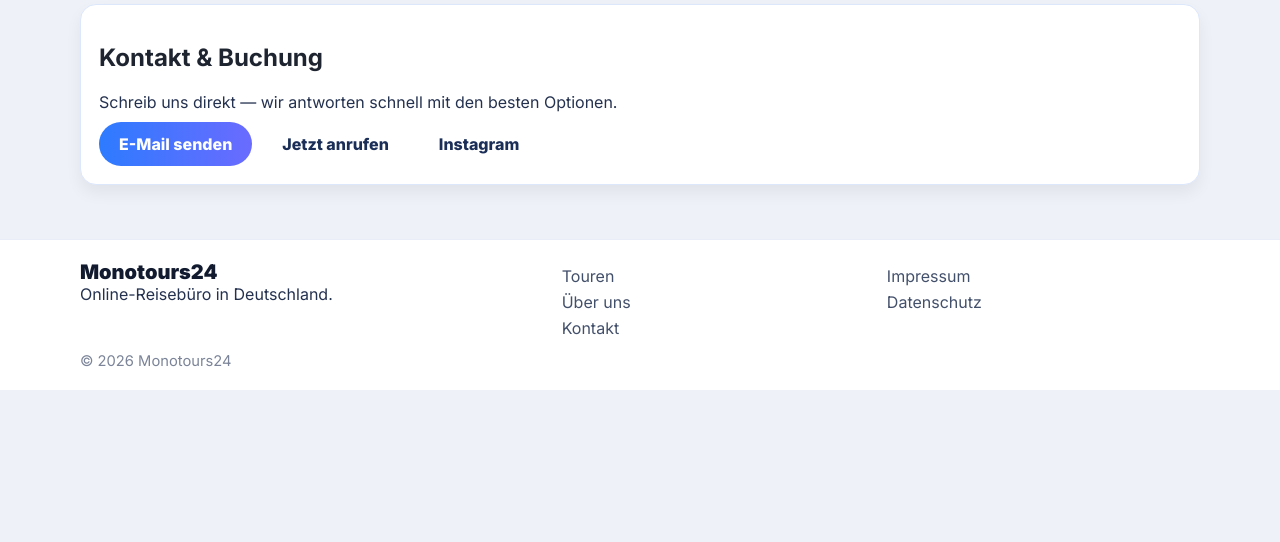
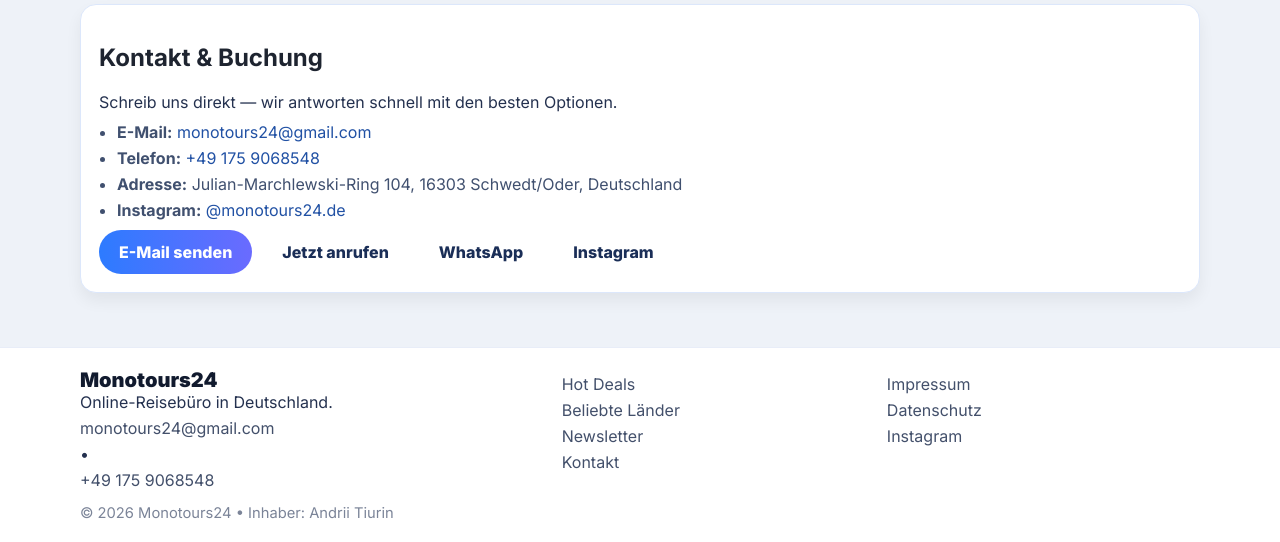
Before and after one commit to Andrii-Tiurin/monotours24noe, a website: page public/index.html in a window 1280 px wide. Shown: the part 1607-2149 px from the top of the page. Before the commit the page ends 1997 px from the top, so only its background shows below. Drawn offline with Linux system fonts and the light colour scheme; files whose address does not match are found by name.

Commit message:
Make contacts/footer fully clickable and fill details from monotours24.de

```diff
--- a/public/index.html
+++ b/public/index.html
@@ -135,9 +135,16 @@
       <div class="contact-box">
         <h2>Kontakt & Buchung</h2>
         <p>Schreib uns direkt — wir antworten schnell mit den besten Optionen.</p>
+        <ul class="contact-list">
+          <li><strong>E-Mail:</strong> <a href="mailto:monotours24@gmail.com">monotours24@gmail.com</a></li>
+          <li><strong>Telefon:</strong> <a href="tel:+491759068548">+49 175 9068548</a></li>
+          <li><strong>Adresse:</strong> Julian-Marchlewski-Ring 104, 16303 Schwedt/Oder, Deutschland</li>
+          <li><strong>Instagram:</strong> <a target="_blank" rel="noopener" href="https://www.instagram.com/monotours24.de/">@monotours24.de</a></li>
+        </ul>
         <div class="contact-actions">
           <a class="btn" href="mailto:monotours24@gmail.com">E-Mail senden</a>
           <a class="btn btn-white" href="tel:+491759068548">Jetzt anrufen</a>
+          <a class="btn btn-white" target="_blank" rel="noopener" href="https://wa.me/491759068548">WhatsApp</a>
           <a class="btn btn-white" target="_blank" rel="noopener" href="https://www.instagram.com/monotours24.de/">Instagram</a>
         </div>
       </div>
@@ -146,11 +153,24 @@
 
   <footer class="footer-light">
     <div class="container foot-grid">
-      <div><div class="logo dark">Monotours24</div><p>Online-Reisebüro in Deutschland.</p></div>
-      <div><a href="tours.html">Touren</a><a href="about.html">Über uns</a><a href="contact.html">Kontakt</a></div>
-      <div><a href="impressum.html">Impressum</a><a href="datenschutz.html">Datenschutz</a></div>
+      <div>
+        <div class="logo dark">Monotours24</div>
+        <p>Online-Reisebüro in Deutschland.</p>
+        <p><a href="mailto:monotours24@gmail.com">monotours24@gmail.com</a> • <a href="tel:+491759068548">+49 175 9068548</a></p>
+      </div>
+      <div>
+        <a href="#hot">Hot Deals</a>
+        <a href="#countries">Beliebte Länder</a>
+        <a href="#newsletter">Newsletter</a>
+        <a href="#contact">Kontakt</a>
+      </div>
+      <div>
+        <a target="_blank" rel="noopener" href="https://monotours24.de/impressum.html">Impressum</a>
+        <a target="_blank" rel="noopener" href="https://monotours24.de/datenschutz.html">Datenschutz</a>
+        <a target="_blank" rel="noopener" href="https://www.instagram.com/monotours24.de/">Instagram</a>
+      </div>
     </div>
-    <div class="container copy">© 2026 Monotours24</div>
+    <div class="container copy">© 2026 Monotours24 • Inhaber: Andrii Tiurin</div>
   </footer>
 </body>
 </html>
--- a/public/style.css
+++ b/public/style.css
@@ -55,6 +55,8 @@
 .country b,.country small{position:relative;z-index:1}
 .country b{font-size:1.4rem}
 .contact-box{background:#fff;border:1px solid #dce7fb;border-radius:16px;padding:18px;box-shadow:0 8px 16px rgba(0,0,0,.06)}
+.contact-list{margin:10px 0 0;padding-left:18px;color:#40506f;display:grid;gap:6px}
+.contact-list a{color:#2151a4;text-decoration:none}
 .contact-actions{display:flex;gap:10px;flex-wrap:wrap;margin-top:10px}
 .egypt{background-image:url('https://picsum.photos/seed/egypt-country/900/420')}.turkey{background-image:url('https://picsum.photos/seed/turkey-country/900/420')}.uae{background-image:url('https://picsum.photos/seed/uae-country/900/420')}.spain{background-image:url('https://picsum.photos/seed/spain-country/900/420')}.thai{background-image:url('https://picsum.photos/seed/thailand-country/900/420')}.maldives{background-image:url('https://picsum.photos/seed/maldives-country/900/420')}
 .footer-light{background:#fff;margin-top:30px;border-top:1px solid #e8edf8;padding:20px 0}
--- a/styles.css
+++ b/styles.css
@@ -2,10 +2,11 @@
 *{box-sizing:border-box}body{margin:0;font-family:Inter,system-ui,sans-serif;color:var(--text);background:var(--bg)}
 .container{width:min(1120px,92%);margin:0 auto}
 .topline{background:#10244f;color:#dbe7ff;text-align:center;padding:8px 12px;font-weight:600}
-.hero-header{position:relative;background:
+.hero-header{position:relative;--hero-photo:url('/public/assets/hero-mountains.jpg');background:
   linear-gradient(180deg,rgba(223,240,255,.72) 0%,rgba(207,229,251,.74) 56%,rgba(231,239,250,.84) 100%),
-  url('public/assets/hero-mountains-default.jpg') center bottom/cover no-repeat;
+  var(--hero-photo) center bottom/cover no-repeat;
 overflow:hidden}
+.hero-has-custom-bg{background-blend-mode:normal,soft-light}
 .hero-header::before{content:"";position:absolute;left:-8%;right:-8%;bottom:42px;height:130px;z-index:1;
   background:
     radial-gradient(120% 140% at 8% 100%, rgba(175,204,238,.55) 0 48%, transparent 50%),
@@ -54,9 +55,36 @@
 .country b,.country small{position:relative;z-index:1}
 .country b{font-size:1.4rem}
 .contact-box{background:#fff;border:1px solid #dce7fb;border-radius:16px;padding:18px;box-shadow:0 8px 16px rgba(0,0,0,.06)}
+.contact-list{margin:10px 0 0;padding-left:18px;color:#40506f;display:grid;gap:6px}
+.contact-list a{color:#2151a4;text-decoration:none}
 .contact-actions{display:flex;gap:10px;flex-wrap:wrap;margin-top:10px}
 .egypt{background-image:url('https://picsum.photos/seed/egypt-country/900/420')}.turkey{background-image:url('https://picsum.photos/seed/turkey-country/900/420')}.uae{background-image:url('https://picsum.photos/seed/uae-country/900/420')}.spain{background-image:url('https://picsum.photos/seed/spain-country/900/420')}.thai{background-image:url('https://picsum.photos/seed/thailand-country/900/420')}.maldives{background-image:url('https://picsum.photos/seed/maldives-country/900/420')}
 .footer-light{background:#fff;margin-top:30px;border-top:1px solid #e8edf8;padding:20px 0}
 .foot-grid{display:grid;grid-template-columns:1.5fr 1fr 1fr;gap:12px}.foot-grid a{display:block;text-decoration:none;color:#43506b;margin:6px 0}.logo.dark{color:#111a2e}.copy{margin-top:8px;color:#7b8498;font-size:.92rem}
 @media (max-width:980px){.hero-grid,.newsletter{grid-template-columns:1fr}.search-bar{grid-template-columns:1fr 1fr}.tour-grid{grid-template-columns:1fr 1fr}.countries{grid-template-columns:1fr 1fr}}
 @media (max-width:640px){nav{display:none}.search-bar{grid-template-columns:1fr}.promo-grid,.tour-grid,.countries,.foot-grid{grid-template-columns:1fr}}
+
+/* admin */
+.admin-page{background:#eef2f8}
+.admin-wrap{max-width:1280px;padding:20px 0 26px}
+.admin-topbar{display:flex;justify-content:space-between;align-items:center;gap:12px;flex-wrap:wrap;margin-bottom:10px}
+.admin-layout{display:grid;grid-template-columns:260px 1fr;gap:14px}
+.admin-sidebar{height:fit-content;position:sticky;top:12px;padding:10px}
+.admin-sidebar .tab{display:block;width:100%;text-align:left;padding:11px 12px;margin:6px 0;border:1px solid #d8e5ff;background:#fff;border-radius:10px;font-weight:700;color:#243a63;cursor:pointer}
+.admin-sidebar .tab.active{background:linear-gradient(90deg,#e9f1ff,#dce9ff);border-color:#9dbcf6}
+.admin-main{padding:20px 22px}
+.tab-pane{display:none}
+.tab-pane.active{display:block}
+.admin-grid{display:grid;gap:12px;margin-bottom:10px}
+.admin-grid.cols-2{grid-template-columns:repeat(2,minmax(0,1fr))}
+.admin-grid.cols-4{grid-template-columns:repeat(4,minmax(0,1fr))}
+.admin-grid.cols-5{grid-template-columns:repeat(5,minmax(0,1fr))}
+.admin-page label{display:flex;flex-direction:column;gap:6px;font-weight:600;color:#30415f}
+.admin-page input,.admin-page textarea{width:100%}
+.json-area{font-family:ui-monospace,SFMono-Regular,Menlo,monospace;min-height:220px;resize:vertical}
+.hero-bg-preview{width:100%;max-width:420px;height:130px;object-fit:cover;border-radius:12px;border:1px solid #d4e0f7;background:#f3f7ff}
+.rowBtns{display:flex;gap:10px;flex-wrap:wrap}
+.sticky-actions{position:sticky;bottom:8px;background:rgba(255,255,255,.95);padding:10px;border:1px solid #dce6fb;border-radius:12px;display:flex;align-items:center;gap:10px;margin-top:14px}
+.save-state{font-weight:700;color:#245f2f}
+@media (max-width:980px){.admin-layout{grid-template-columns:1fr}.admin-grid.cols-4,.admin-grid.cols-5{grid-template-columns:repeat(2,minmax(0,1fr))}}
+@media (max-width:640px){.admin-grid.cols-2,.admin-grid.cols-4,.admin-grid.cols-5{grid-template-columns:1fr}}
```
Also changed, not shown: index.html (+24 -4 lines).
